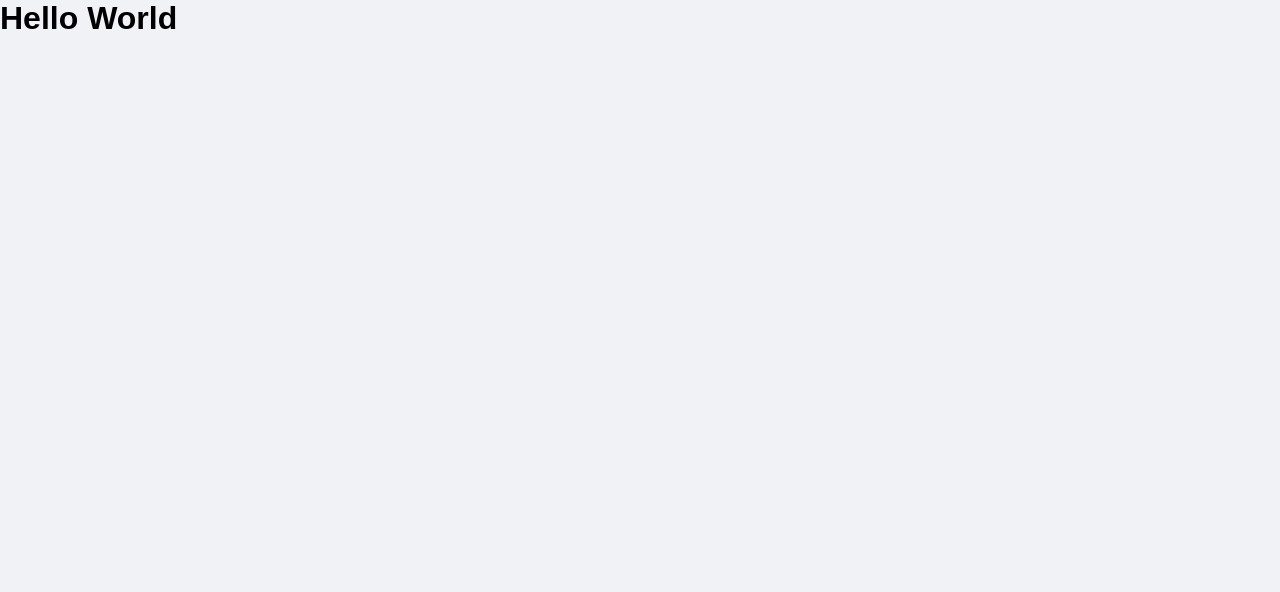
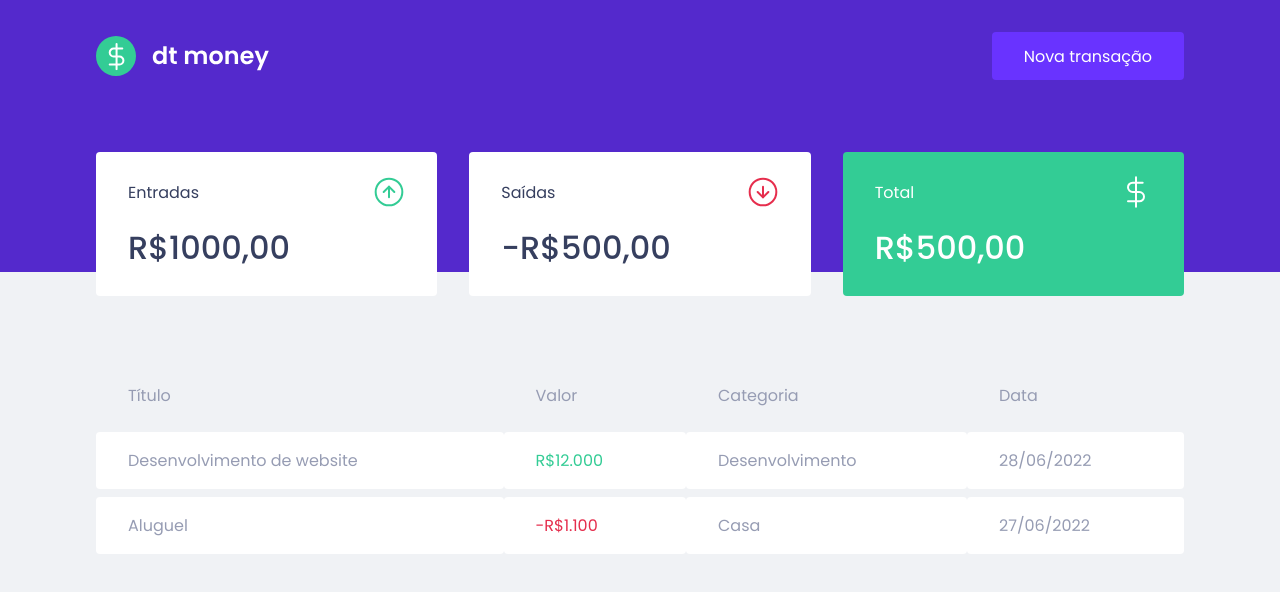
Before and after one commit to filipewille/ignite-reactjs-fwmoney, a React (Create React App) app: page / in a window 1280 px wide. Shown: the top 592 px of the page. Built offline with nearby package versions, Linux system fonts and the light colour scheme.

Commit message:
keep going

```diff
--- a/public/index.html
+++ b/public/index.html
@@ -12,7 +12,7 @@
 
     <title>fwmoney</title>
 
-    <link href="https://fonts.googleapis.com/css2?family=Poppins:wght@400;600&display=swap" rel="stylesheet">
+    <link href="https://fonts.googleapis.com/css2?family=Poppins:wght@400;500;600&display=swap" rel="stylesheet">
   </head>
   <body>
     <noscript>You need to enable JavaScript to run this app.</noscript>
--- a/src/App.tsx
+++ b/src/App.tsx
@@ -1,10 +1,13 @@
+import { Dashboard } from "./components/Dashboard";
+import { Header } from "./components/Header";
 import { GlobalStyle } from "./styles/global";
 
 export function App() {
   return (
-    <div className="App">
-    <h1>Hello World</h1>
+    <>
+    <Header />
+    <Dashboard />
     <GlobalStyle />
-    </div>
+    </>
   );
 }
--- /dev/null
+++ b/src/components/Dashboard/index.tsx
@@ -0,0 +1,12 @@
+import { Summary } from "../Summary";
+import { TransactionsTable } from "../TransactionsTable";
+import { Container } from "./styles";
+
+export function Dashboard() {
+    return (
+        <Container>
+            <Summary />
+            <TransactionsTable />
+        </Container>
+    );
+}
--- /dev/null
+++ b/src/components/Dashboard/styles.ts
@@ -0,0 +1,7 @@
+import styled from "styled-components";
+
+export const Container = styled.main`
+    max-width: 1120px;
+    margin: 0 auto;
+    padding: 2.5rem 1rem;
+`;
--- /dev/null
+++ b/src/components/Header/index.tsx
@@ -0,0 +1,17 @@
+import logoImg from '../../assets/logo.svg'
+
+import { Container } from './styles'
+import { Content } from './styles'
+
+export function Header() {
+    return (
+        <Container>
+            <Content>
+                <img src={logoImg} alt="fw money" />
+                <button type="button">
+                    Nova transação
+                </button>
+            </Content>
+        </Container>
+    )
+}
--- /dev/null
+++ b/src/components/Header/styles.ts
@@ -0,0 +1,32 @@
+import styled from "styled-components";
+
+export const Container = styled.header`
+    background: var(--blue)
+`;
+
+export const Content = styled.div`
+    max-width: 1120px;
+    margin: 0 auto;
+
+    padding: 2rem 1rem 12rem;
+    display: flex;
+    align-items: center;
+    justify-content: space-between;
+
+    button {
+        font-size: 1rem;
+        color: #fff;
+        background: var(--blue-light);
+        border: 0;
+        padding: 0 2rem;
+        border-radius: 0.25rem;
+        height: 3rem;
+
+        transition: filter 0.2s;
+
+        &:hover {
+            filter: brightness(0.9);
+        }
+
+    }
+`
--- /dev/null
+++ b/src/components/Summary/index.tsx
@@ -0,0 +1,34 @@
+import { Container } from "./styles";
+import incomeImg from '../../assets/income.svg'
+import outcomeImg from '../../assets/outcome.svg'
+import totalImg from '../../assets/total.svg'
+
+export function Summary() {
+    return (
+        <Container>
+            <div>
+                <header>
+                    <p>Entradas</p>
+                    <img src={incomeImg} alt="Entradas" />
+                </header>
+                <strong>R$1000,00</strong>
+            </div>
+
+            <div>
+                <header>
+                    <p>Saídas</p>
+                    <img src={outcomeImg} alt="Entradas" />
+                </header>
+                <strong>-R$500,00</strong>
+            </div>
+
+            <div className="highlight-background">
+                <header>
+                    <p>Total</p>
+                    <img src={totalImg} alt="Entradas" />
+                </header>
+                <strong>R$500,00</strong>
+            </div>
+        </Container>
+    );
+}
--- /dev/null
+++ b/src/components/Summary/styles.ts
@@ -0,0 +1,34 @@
+import styled from "styled-components";
+
+export const Container = styled.div`
+    display: grid;
+    grid-template-columns: repeat(3, 1fr);
+    gap: 2rem;
+    margin-top: -10rem;
+
+    div {
+        background:  var(--shape);
+        padding: 1.5rem 2rem;
+        border-radius: 0.25rem;
+        color: var(--text-title);
+
+        header {
+            display: flex;
+            align-items: center;
+            justify-content: space-between;
+        }
+
+        strong {
+            display: block;
+            margin-top: 1rem;
+            font-size: 2rem;
+            font-weight: 500;
+            line-height: 3rem;
+        }
+
+        &.highlight-background {
+            color: #fff;
+            background: var(--green);
+        }
+   }
+`;
--- /dev/null
+++ b/src/components/TransactionsTable/index.tsx
@@ -0,0 +1,35 @@
+import { Container } from "./styles";
+
+export function TransactionsTable () {
+    return (
+       <Container>
+        <table>
+            <thead>
+                <tr>
+                <th>Título</th>
+                <th>Valor</th>
+                <th>Categoria</th>
+                <th>Data</th>
+                </tr>
+            </thead>
+
+            <tbody>
+                <tr>
+                    <td>Desenvolvimento de website</td>
+                    <td className="deposit">R$12.000</td>
+                    <td>Desenvolvimento</td>
+                    <td>28/06/2022</td>
+                </tr>
+
+                <tr>
+                    <td>Aluguel</td>
+                    <td className="withdraw">-R$1.100</td>
+                    <td>Casa</td>
+                    <td>27/06/2022</td>
+                </tr>
+
+            </tbody>
+        </table>
+       </Container>
+    );
+}
--- /dev/null
+++ b/src/components/TransactionsTable/styles.ts
@@ -0,0 +1,40 @@
+import styled from "styled-components";
+
+export const Container = styled.div`
+margin-top: 4rem;
+
+table {
+    width: 100%;
+    border-spacing: 0 0.5rem;
+
+    th {
+        color: var(--text-body);
+        font-weight: 400;
+        padding: 1rem 2rem;
+        text-align: left;
+        line-height: 1.5rem;
+    }
+
+    td {
+        padding: 1rem 2rem;
+        border: 0;
+        background: var(--shape);
+        color: var(--text-body);
+        border-radius: 0.25rem;
+
+        &.first-child {
+            color: var(--text-title);
+
+        }
+
+        &.deposit {
+            color: var(--green);
+        }
+
+        &.withdraw {
+            color: var(--red);
+        }
+
+    }
+}
+`;
--- a/src/styles/global.ts
+++ b/src/styles/global.ts
@@ -3,6 +3,7 @@
 export const GlobalStyle = createGlobalStyle`
     :root {
         --red: #e52e4d;
+        --green: #33cc95;
         --blue: #5429cc;
 
         --blue-light: #6933ff;
@@ -38,7 +39,7 @@
    }
 
    body, input, textarea, button {
-    font-family: 'Poppis', sans-serif;
+    font-family: 'Poppins', sans-serif;
     font-weight: 400;
    }
 
```
